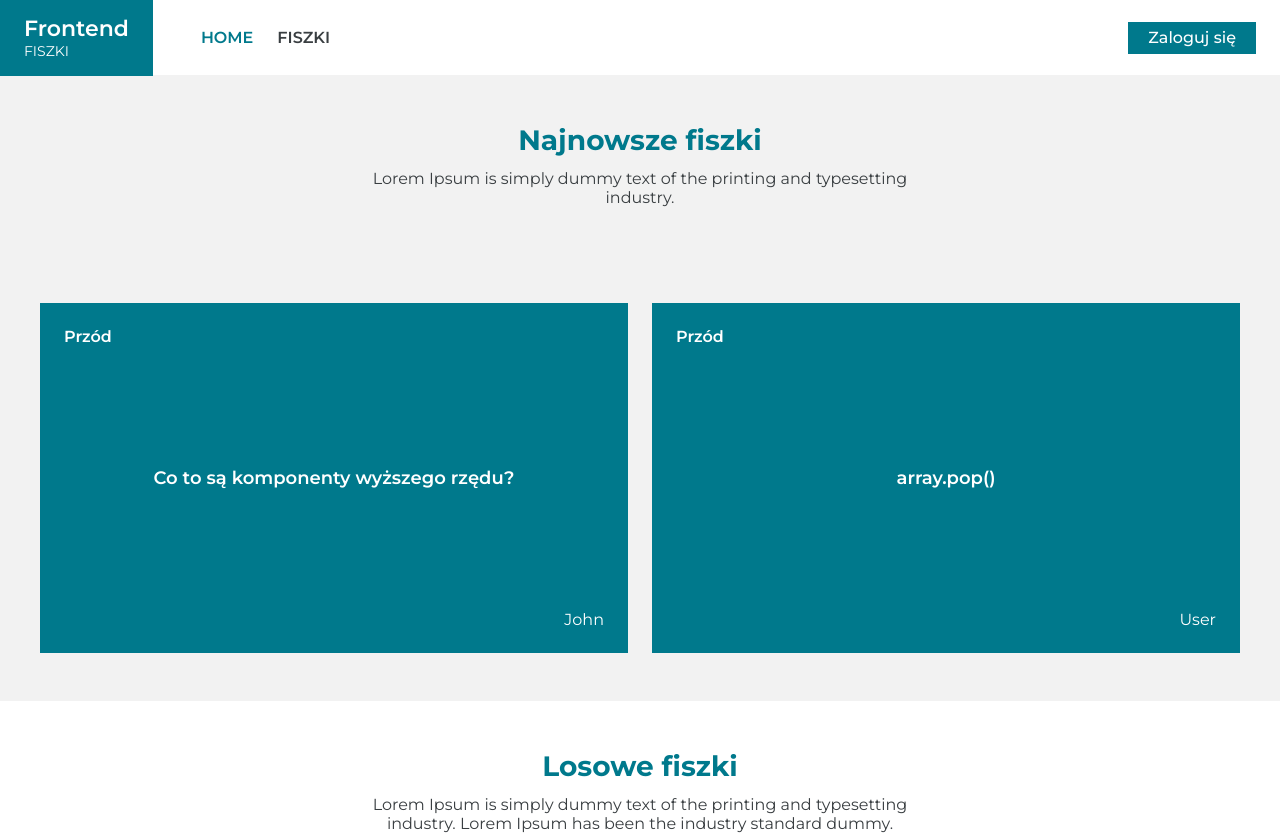
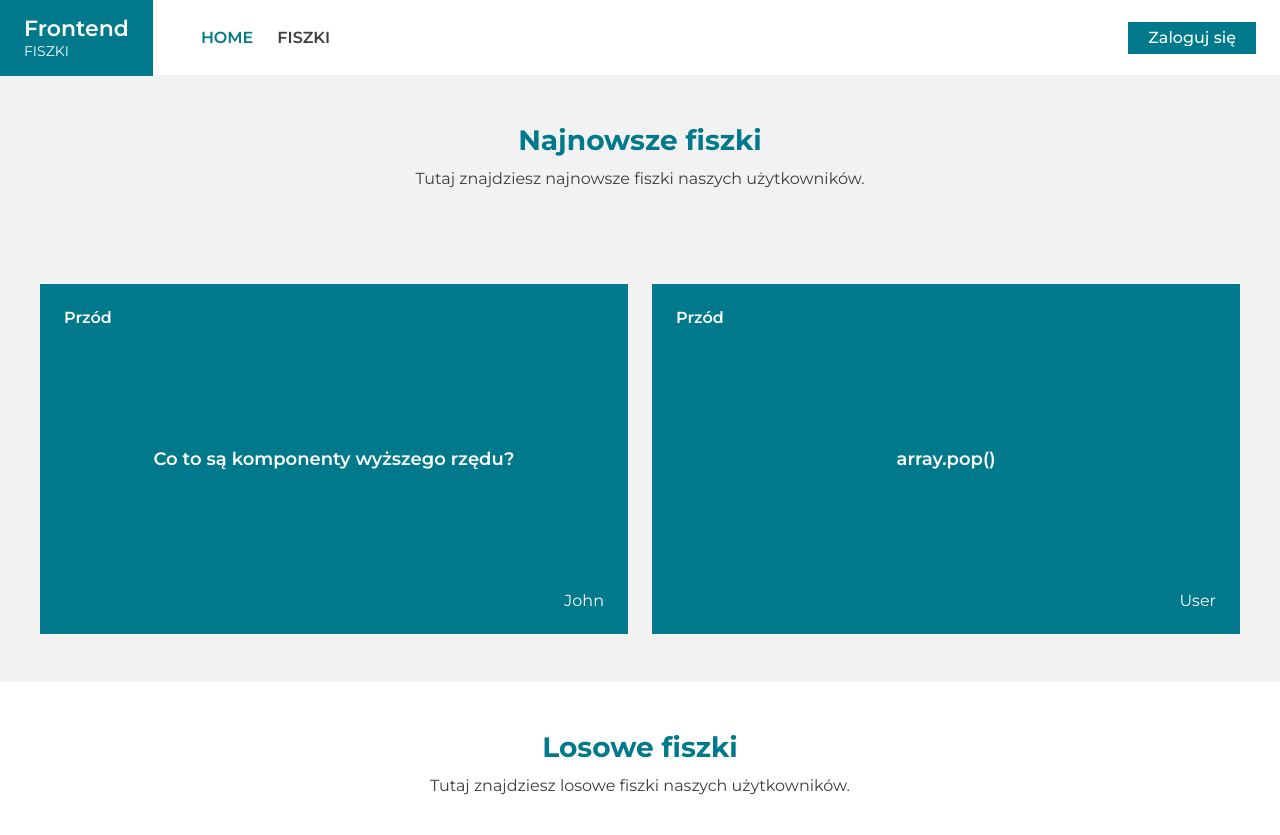
Before and after one commit to Geniecko/frontend_flashcards, a React (Create React App) app: page / in a window 1280 px wide. Shown: the top 835 px of the page. Built offline with nearby package versions, Linux system fonts and the light colour scheme.

Commit message:
update subtitles and titles

```diff
--- a/src/views/FlashcardsView/FlashcardsView.tsx
+++ b/src/views/FlashcardsView/FlashcardsView.tsx
@@ -10,7 +10,7 @@ const FlashcardsView: FC = () => {
   return (
     <>
       <ContainerTemplate secondary>
-        <Headline title='All flashcards' subtitle='Here are all the flashcards of our users' />
+        <Headline title='Wszystkie fiszki' subtitle='Tutaj znajdują się wszystkie fiszki naszych użytkowników.' />
       </ContainerTemplate>
       <ContainerTemplate secondary>
         {context?.flashcards && <FlashcardsList flashcards={context.flashcards} />}
--- a/src/views/HomeView/HomeView.tsx
+++ b/src/views/HomeView/HomeView.tsx
@@ -8,12 +8,12 @@ import ContainerTemplate from '../../templates/ContainerTemplate';
 const pageTitles = {
   latest: {
     title: 'Najnowsze fiszki',
-    subtitle: 'Lorem Ipsum is simply dummy text of the printing and typesetting industry.',
+    subtitle: 'Tutaj znajdziesz najnowsze fiszki naszych użytkowników.',
   },
   random: {
     title: 'Losowe fiszki',
     subtitle:
-      'Lorem Ipsum is simply dummy text of the printing and typesetting industry. Lorem Ipsum has been the industry standard dummy.',
+      'Tutaj znajdziesz losowe fiszki naszych użytkowników.',
   },
 };
 
```
Also changed, not shown: 1 other file (tests, documents, lock files or other folders).
